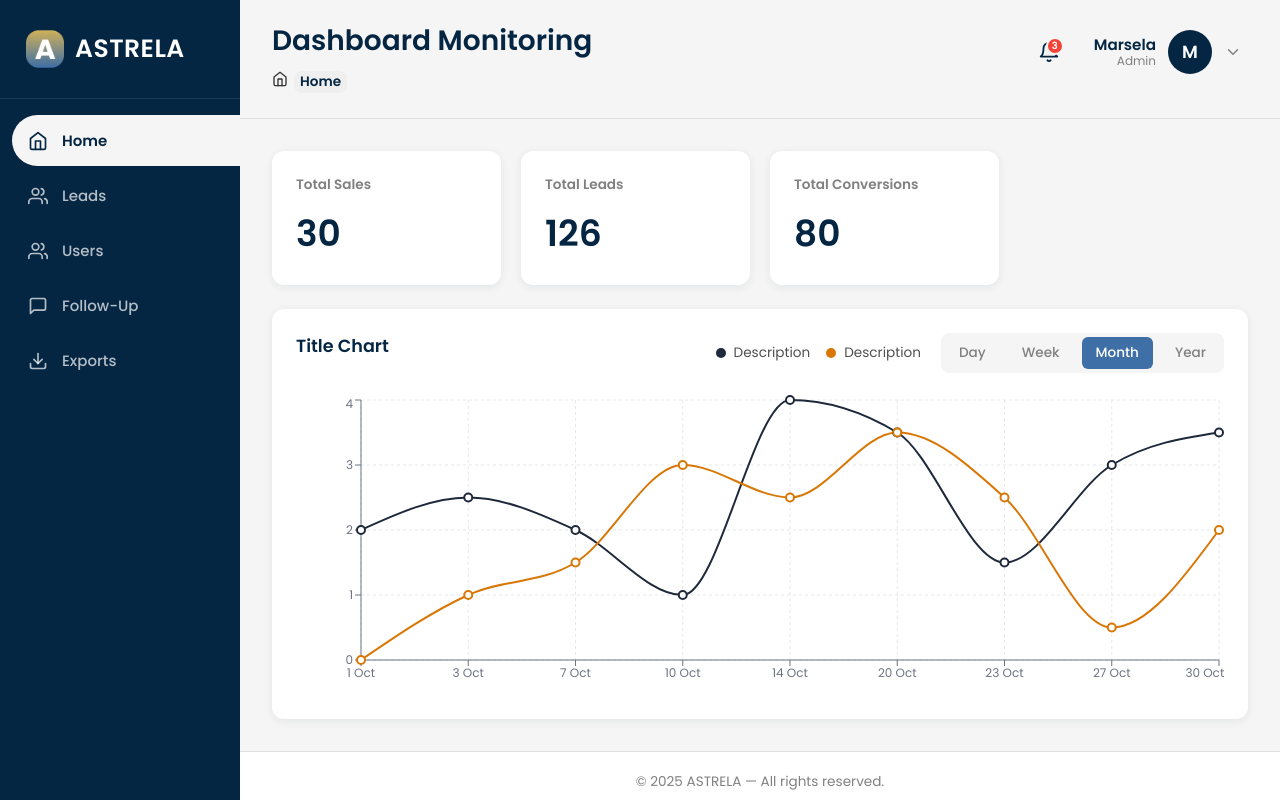
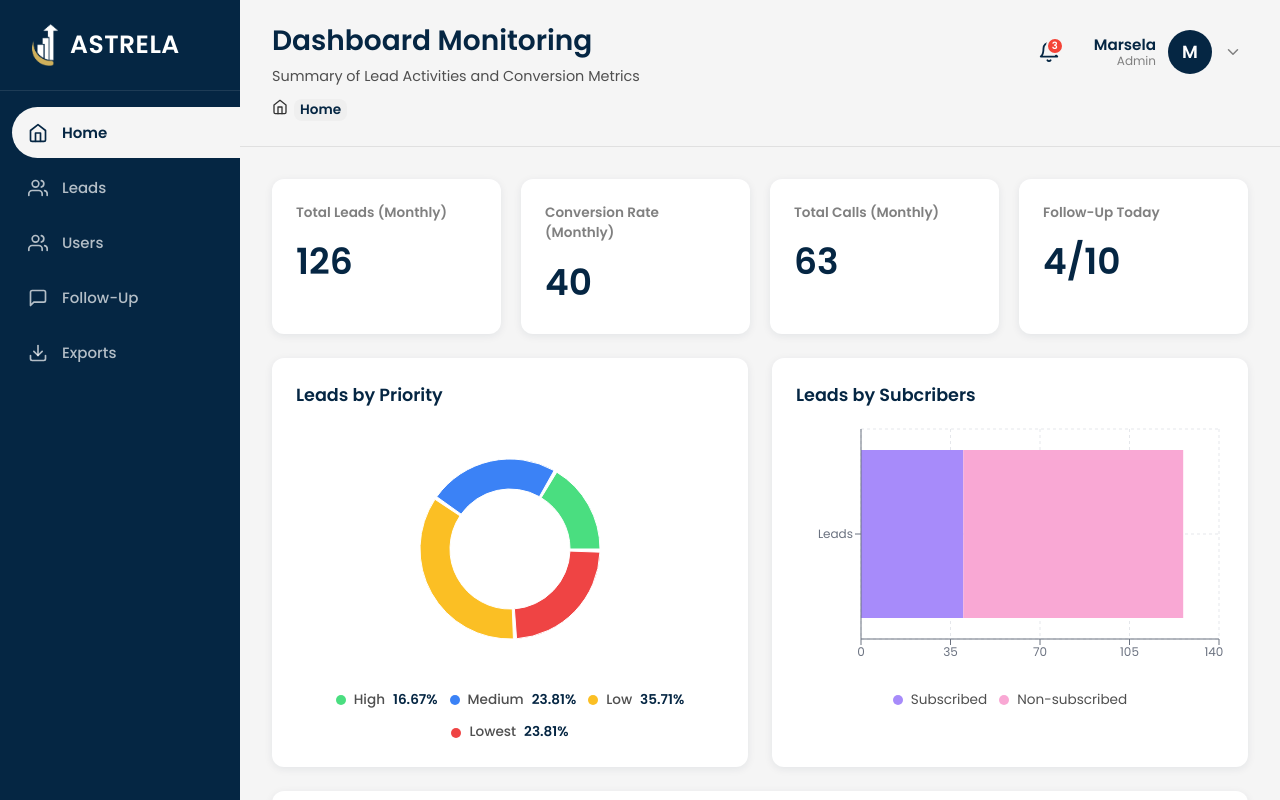
Before and after one commit to KafiRijal/Astrela-app, a React (Vite) app: page /dashboard/home in a window 1280 px wide. Built offline with nearby package versions, Linux system fonts and the light colour scheme.

Commit message:
Update: Logo dashboard

```diff
--- a/src/components/Dashboard/Header/Header.jsx
+++ b/src/components/Dashboard/Header/Header.jsx
@@ -80,7 +80,11 @@ const Header = ({ userRole = "sales" }) => {
 
   const getSubtitle = () => {
     const path = location.pathname;
-    if (path === "/dashboard" || path === "/dashboard/home") return "";
+    if (path === "/dashboard" || path === "/dashboard/home") {
+      return userRole === "admin"
+        ? "Overview of sales performance and lead activity"
+        : "Summary of Lead Activities and Conversion Metrics";
+    }
     if (path === "/dashboard/leads") {
       return userRole === "admin"
         ? "Manage leads, add new leads, and perform CRUD operations"
--- a/src/components/Dashboard/Leads/LeadDetail/CallLogModal/CallLogModal.jsx
+++ b/src/components/Dashboard/Leads/LeadDetail/CallLogModal/CallLogModal.jsx
@@ -197,7 +197,7 @@ const CallLogModal = ({
                 Cancel
               </button>
               <button type="submit" className={styles.saveBtn}>
-                Save Log
+                Save
               </button>
             </div>
           </form>
--- a/src/components/Dashboard/Leads/LeadDetail/IntroMessageModal/IntroMessageModal.jsx
+++ b/src/components/Dashboard/Leads/LeadDetail/IntroMessageModal/IntroMessageModal.jsx
@@ -374,7 +374,7 @@ const IntroMessageModal = ({ isOpen, onClose, onSave, initialData = null }) => {
                 Cancel
               </button>
               <button type="submit" className={styles.saveBtn}>
-                Save Log
+                Save
               </button>
             </div>
           </form>
--- a/src/components/Dashboard/Leads/LeadDetail/LeadDetail.jsx
+++ b/src/components/Dashboard/Leads/LeadDetail/LeadDetail.jsx
@@ -318,7 +318,7 @@ const LeadDetail = ({ userRole = "sales" }) => {
             <div className={styles.tableHeaderLeft}>
               <h2 className={styles.tableTitle}>Introduction Message</h2>
               <span className={styles.tableSubtitle}>
-                Messages for non-call follow-ups (WA, & email)
+                Messages for non-call follow-ups (Chat WA or SMS)
               </span>
             </div>
             {/* Hanya tampilkan tombol Add untuk Sales */}
--- a/src/components/Dashboard/Profile/Profile.jsx
+++ b/src/components/Dashboard/Profile/Profile.jsx
@@ -108,7 +108,7 @@ const Profile = () => {
               </label>
             </div>
 
-            <div className={styles.preferenceItem}>
+            {/* <div className={styles.preferenceItem}>
               <div className={styles.preferenceInfo}>
                 <h4 className={styles.preferenceTitle}>Email notifications</h4>
                 <p className={styles.preferenceDescription}>
@@ -123,7 +123,7 @@ const Profile = () => {
                 />
                 <span className={styles.toggleSlider}></span>
               </label>
-            </div>
+            </div> */}
           </div>
 
           {/* Account Info */}
--- a/src/components/Dashboard/Sidebar/Sidebar.module.css
+++ b/src/components/Dashboard/Sidebar/Sidebar.module.css
@@ -75,8 +75,7 @@
 .logoSection {
   display: flex;
   align-items: center;
-  gap: 5px;
-  padding: 24px 20px;
+  padding: 20px 20px;
   border-bottom: 1px solid rgba(255, 255, 255, 0.1);
 }
 
@@ -84,7 +83,6 @@
   width: 50px;
   height: 50px;
   object-fit: contain;
-  padding: 4px;
 }
 
 .brandName {
--- a/src/pages/Dashboard/Dashboard.jsx
+++ b/src/pages/Dashboard/Dashboard.jsx
@@ -18,7 +18,7 @@ import styles from "./Dashboard.module.css";
 const Dashboard = () => {
   // TODO: Get user role from auth context/state management
   // For now, we'll use a hardcoded value
-  const userRole = "admin"; // Change to "sales" to see sales view
+  const userRole = "sales"; // Change to "sales" to see sales view
 
   return (
     <div className={styles.dashboardLayout}>
```
Also changed, not shown: src/assets/dashboard.png.
